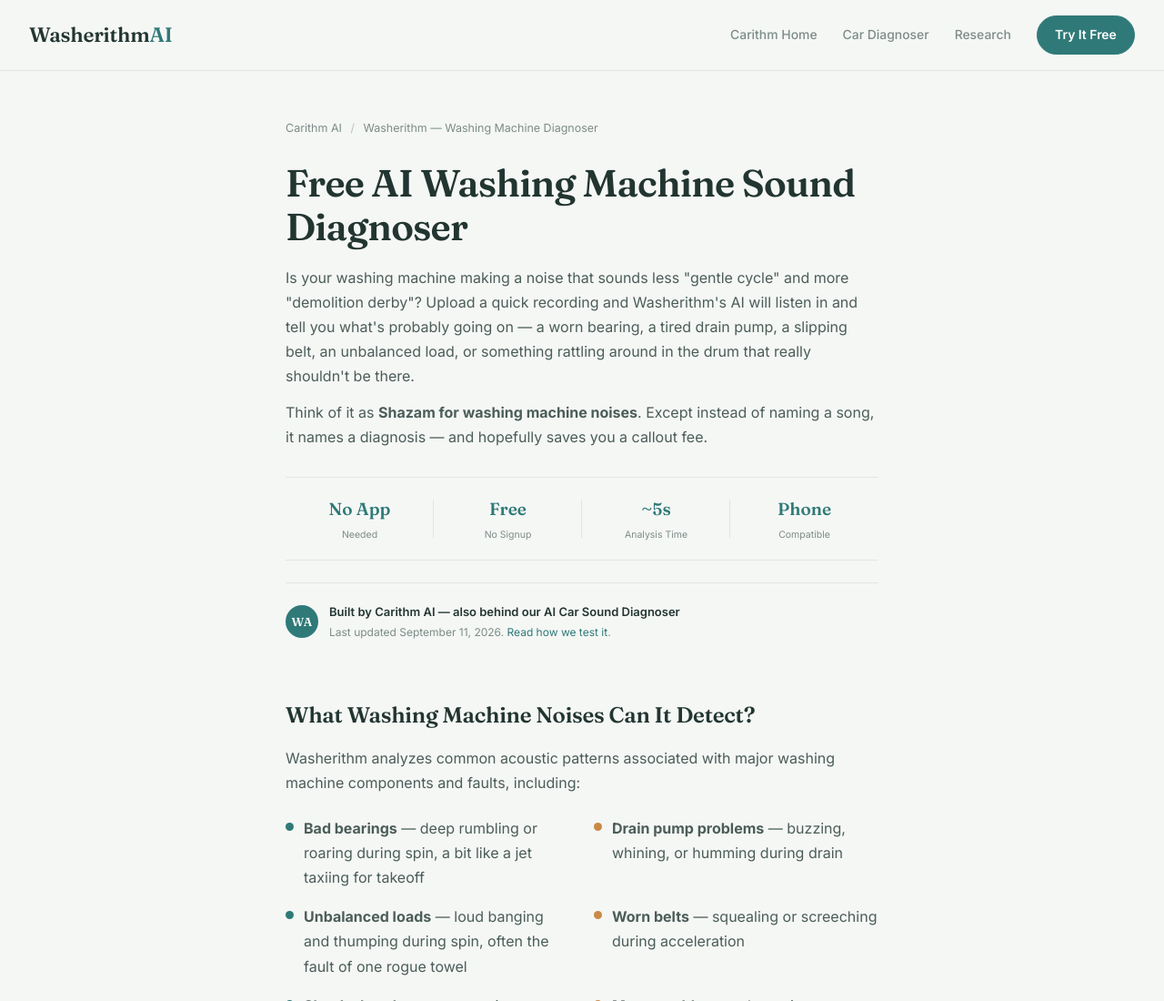
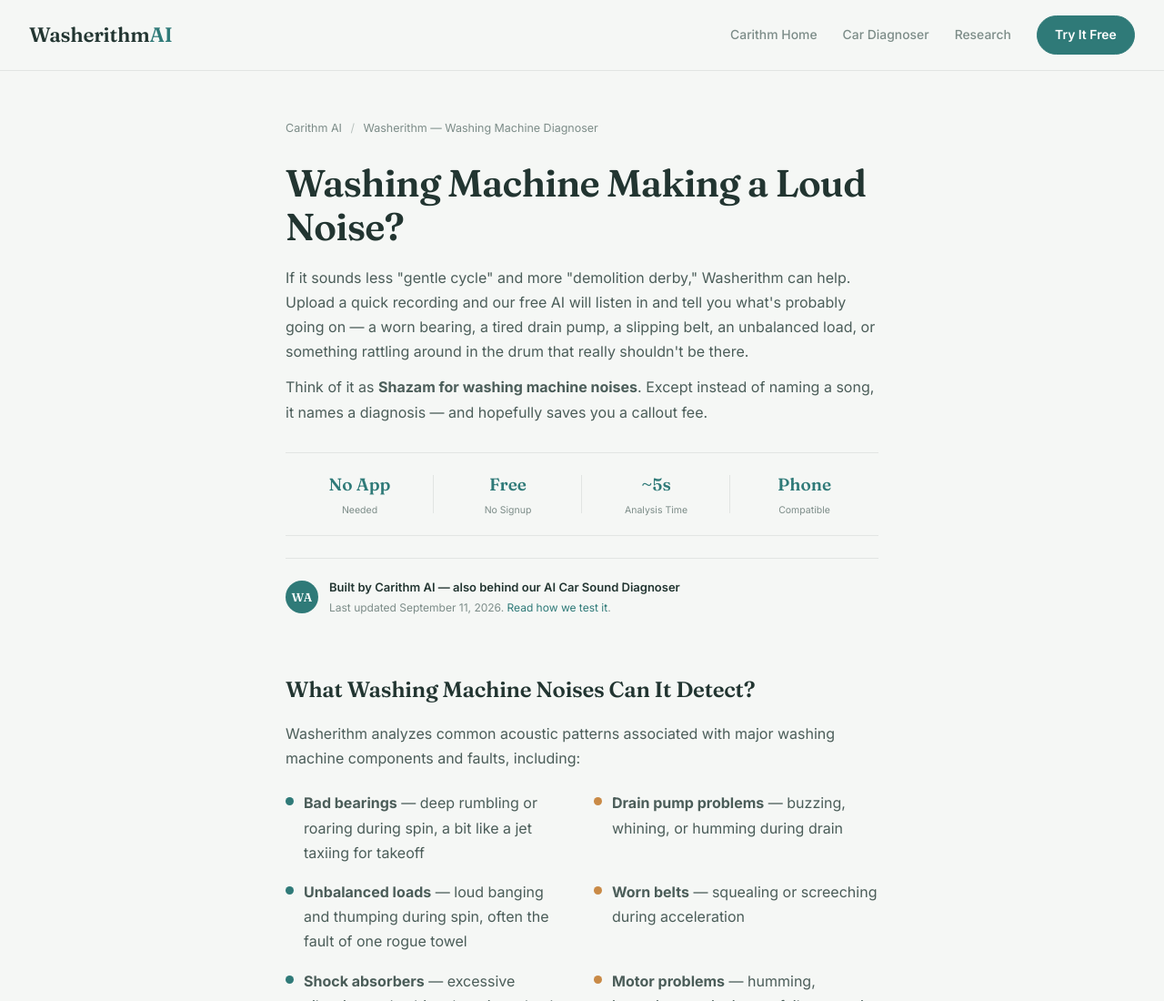
Before and after one commit to shaunaukb29/silver_seas, a plain HTML site: page index.html in a window 1280 px wide. Shown: the top 1100 px of the page at 91% size. Drawn offline with Linux system fonts and the light colour scheme; a web font is replaced by a local one.

Commit message:
Update index.html

```diff
--- a/index.html
+++ b/index.html
@@ -50,22 +50,22 @@
 <meta charset="UTF-8">
 <meta name="viewport" content="width=device-width, initial-scale=1">
 
-<title>Free AI Washing Machine Sound Diagnoser | Washerithm</title>
-<meta name="description" content="Washing machine sound like it's about to achieve liftoff? Upload a quick recording and get a free AI diagnosis — bearings, pump, belt, motor and more. No signup, no download.">
+<title>Washing Machine Making Noise? Free AI Diagnosis | Washerithm</title>
+<meta name="description" content="Washing machine making a loud noise? Upload a quick recording and get a free AI diagnosis — bearings, pump, belt, motor and more. No signup, no download.">
 <meta name="robots" content="index,follow">
 <link rel="canonical" href="https://washerithm-ai.vercel.app/">
 
 <meta property="og:type" content="website">
-<meta property="og:title" content="Free AI Washing Machine Sound Diagnoser | Washerithm">
-<meta property="og:description" content="Upload a recording of your noisy washing machine and get an instant AI diagnosis of what's probably wrong with it. Free, no signup.">
+<meta property="og:title" content="Washing Machine Making Noise? Free AI Diagnosis | Washerithm">
+<meta property="og:description" content="Washing machine making a loud noise? Upload a recording and get an instant AI diagnosis of what's probably wrong with it. Free, no signup.">
 <meta property="og:url" content="https://washerithm-ai.vercel.app/">
 <meta property="og:image" content="https://washerithm-ai.vercel.app/og-washerithm.png">
 <meta property="og:locale" content="en_US">
 <meta property="og:site_name" content="Washerithm">
 
 <meta name="twitter:card" content="summary_large_image">
-<meta name="twitter:title" content="Free AI Washing Machine Sound Diagnoser | Washerithm">
-<meta name="twitter:description" content="Upload a washing machine recording and let an AI figure out why it's making that noise.">
+<meta name="twitter:title" content="Washing Machine Making Noise? Free AI Diagnosis | Washerithm">
+<meta name="twitter:description" content="Washing machine making a loud noise? Upload a recording and let an AI figure out why.">
 <meta name="twitter:image" content="https://washerithm-ai.vercel.app/og-washerithm.png">
 
 <link rel="alternate" hreflang="en" href="https://washerithm-ai.vercel.app/">
@@ -375,13 +375,13 @@
 </nav>
 
 <section>
-  <h1>Free AI Washing Machine Sound Diagnoser</h1>
+  <h1>Washing Machine Making a Loud Noise?</h1>
 
   <p>
-    Is your washing machine making a noise that sounds less "gentle cycle" and more
-    "demolition derby"? Upload a quick recording and Washerithm's AI will listen in and tell you
-    what's probably going on — a worn bearing, a tired drain pump, a slipping belt, an unbalanced load,
-    or something rattling around in the drum that really shouldn't be there.
+    If it sounds less "gentle cycle" and more "demolition derby," Washerithm can help. Upload a quick
+    recording and our free AI will listen in and tell you what's probably going on — a worn bearing, a
+    tired drain pump, a slipping belt, an unbalanced load, or something rattling around in the drum that
+    really shouldn't be there.
   </p>
   <p>
     Think of it as <strong>Shazam for washing machine noises</strong>. Except instead of naming a song,
```
